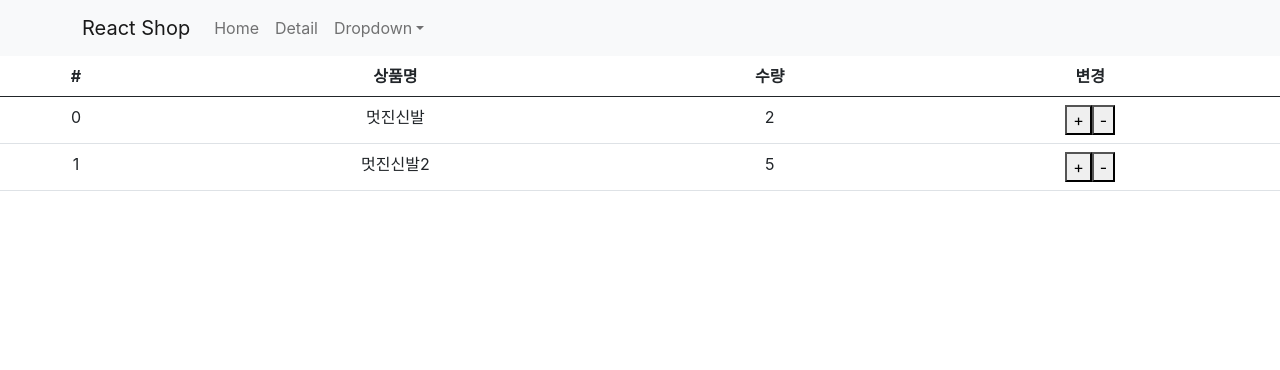
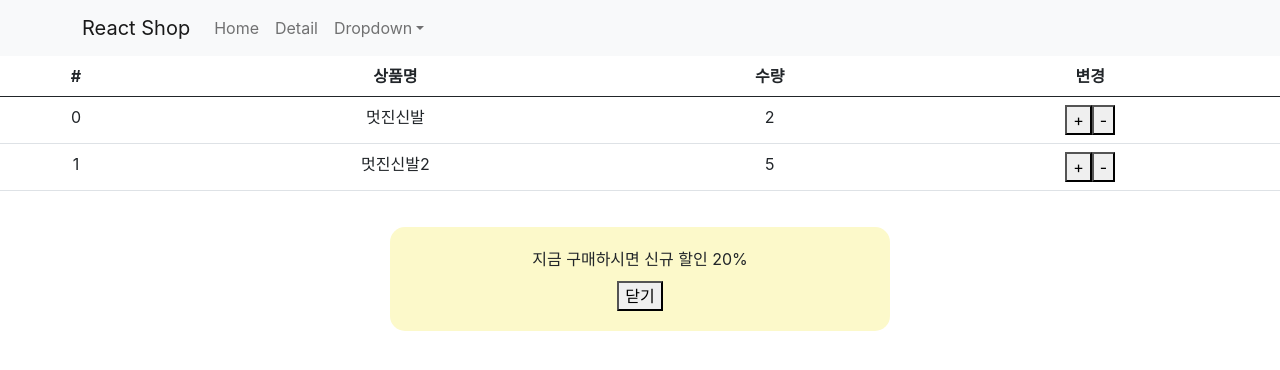
Before and after one commit to joseph-106/React, a React (Create React App) app in the folder shop/: page /cart in a window 1280 px wide. Shown: the top 370 px of the page. Built offline with nearby package versions, Linux system fonts and the light colour scheme.

Commit message:
combineReducers

```diff
--- a/shop/src/Cart.js
+++ b/shop/src/Cart.js
@@ -1,6 +1,21 @@
 import React from 'react';
 import {Table} from 'react-bootstrap';
 import { connect } from 'react-redux';
+import styled from 'styled-components';
+
+let Alert = styled.div`
+  background: #fcf9ca;
+  padding : 20px;
+  border-radius: 15px;
+  max-width: 500px;
+  width: 100%;
+  margin: auto;
+  margin-top: 20px;
+`;
+
+let AlertText = styled.p`
+  margin-bottom: 10px;
+`;
 
 function Cart(props){
   return (
@@ -30,13 +45,24 @@ function Cart(props){
         })  }
         </tbody>
       </Table>
+
+      {
+        props.alert열렸니 === true
+        ? (<Alert>
+            <AlertText>지금 구매하시면 신규 할인 20%</AlertText>
+            <button onClick={()=>{props.dispatch({ type : 'alert닫기' })}} >닫기</button>
+          </Alert>)
+        : null
+      }
+
     </div>
   )
 }
 
 function 함수(state){
     return {
-        자유작명 : state // store 안의 모든 데이터
+        자유작명 : state.reducer, // 첫 reducer에 담긴 데이터
+        alert열렸니 : state.reducer2, // reducer2에 담긴 데이터
     }
 }
 
--- a/shop/src/index.js
+++ b/shop/src/index.js
@@ -6,7 +6,18 @@ import reportWebVitals from './reportWebVitals';
 import { BrowserRouter } from 'react-router-dom';
 
 import {Provider} from 'react-redux';
-import { createStore } from 'redux';
+import { createStore, combineReducers } from 'redux';
+
+let alert초기값 = true;
+
+function reducer2(state = alert초기값, 액션){
+  if (액션.type === 'alert닫기') {
+    state = false;
+    return state
+  } else {
+    return state
+  }
+}
 
 let 초기값 = [
   { id : 0, name : '멋진신발', quan : 2 },
@@ -35,7 +46,7 @@ function reducer(state = 초기값, 액션){ // 'state = ~~' state 초기값 설
   }
 }
 
-let store = createStore(reducer);
+let store = createStore(combineReducers({reducer, reducer2}));
 
 ReactDOM.render(
   <React.StrictMode>
```
